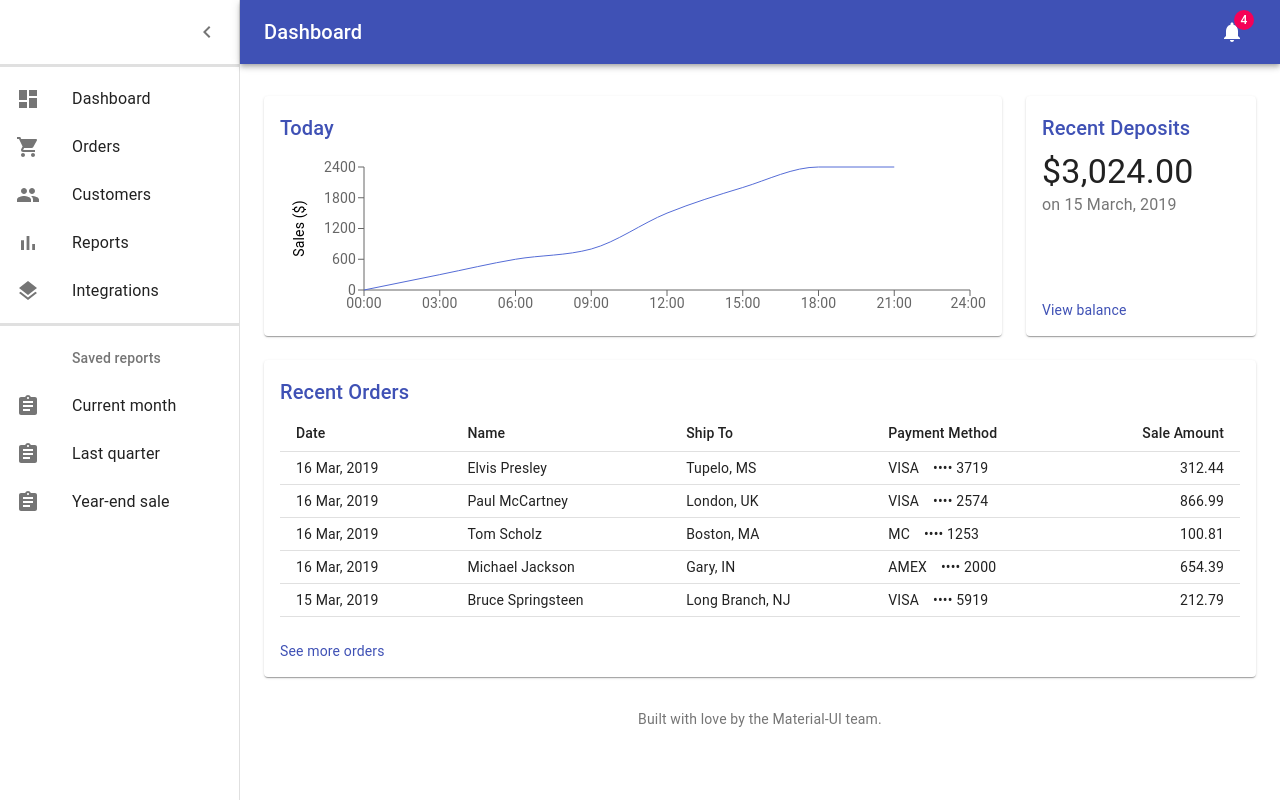
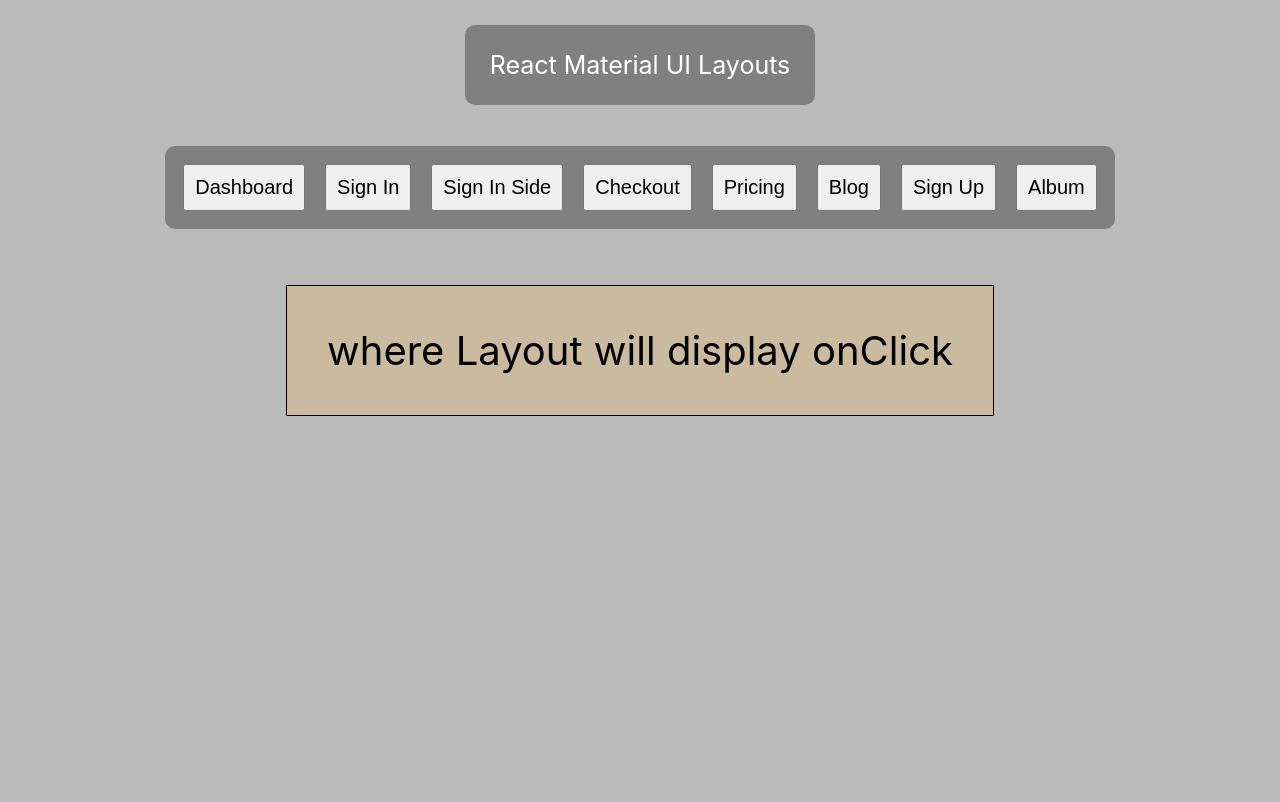
Before and after one commit to walterlee7/react-material-ui-project, a React (Create React App) app: page / in a window 1280 px wide. Shown: the top 802 px of the page. Built offline with nearby package versions, Linux system fonts and the light colour scheme.

Commit message:
landing page update

```diff
--- a/src/components/App.css
+++ b/src/components/App.css
@@ -1,5 +1,46 @@
+body {
+    background-color: rgb(187, 187, 187);
+}
+
 hr {
     background-color: black;
     padding: 0.1em;
     margin: 1em;
 }
+
+.layouts {
+    text-align: center;
+}
+
+.title {
+    display: inline-block;
+    background-color: grey;
+    padding: 1em;
+    margin: 1em;
+    font-size: 25px;
+    color: white;
+    border-radius: 10px;
+}
+
+.button-layouts {
+    display: inline-block;
+    background-color: grey;
+    padding: 0.5em;
+    margin: 1em;
+    border-radius: 10px;
+}
+
+button {
+    padding: 0.5em;
+    font-size: 20px;
+    margin: 0.5em;
+}
+
+.layout {
+    display: inline-block;
+    padding: 1em;
+    font-size: 40px;
+    margin: 1em;
+    border: 1px solid black;
+    background-color: rgb(202, 187, 160);
+}
--- a/src/components/App.js
+++ b/src/components/App.js
@@ -1,33 +1,11 @@
 import React from 'react';
 import './App.css';
-import SignIn from './SignIn';
-import SignInSide from './SignInSide';
-import Checkout from './Checkout';
-import Pricing from './Pricing';
-import Blog from './Blog';
-import Dashboard from './Dashboard';
-import SignUp from './SignUp';
-import Album from './Album';
+import Display from './Display';
 
 function App() {
     return (
         <div className="App">
-            <Dashboard />
-            <hr />
-            <SignIn />
-            <hr />
-            <SignInSide />
-            <hr />
-            <SignUp />
-            <hr />
-            <Checkout />
-            <hr />
-            <Album />
-            <hr />
-            <Pricing />
-            <hr />
-            <Blog />
-            <hr />
+            <Display />
         </div>
     );
 }
--- /dev/null
+++ b/src/components/Display.js
@@ -0,0 +1,53 @@
+import React from 'react';
+import SignIn from './SignIn';
+import SignInSide from './SignInSide';
+import Checkout from './Checkout';
+import Pricing from './Pricing';
+import Blog from './Blog';
+import Dashboard from './Dashboard';
+import SignUp from './SignUp';
+import Album from './Album';
+
+function Display() {
+    return (
+        <div className="layouts">
+            <div className="title">React Material UI Layouts</div>
+            <div>
+                <div className="button-layouts">
+                    <button>Dashboard</button>
+                    <button>Sign In</button>
+                    <button>Sign In Side</button>
+                    <button>Checkout</button>
+                    <button>Pricing</button>
+                    <button>Blog</button>
+                    <button>Sign Up</button>
+                    <button>Album</button>
+                </div>
+            </div>
+            <div className="layout">
+                <div>
+                    where Layout will display onClick
+                </div>
+            </div>
+
+            {/* <Dashboard />
+            <hr />
+            <SignIn />
+            <hr />
+            <SignInSide />
+            <hr />
+            <SignUp />
+            <hr />
+            <Checkout />
+            <hr />
+            <Album />
+            <hr />
+            <Pricing />
+            <hr />
+            <Blog />
+            <hr /> */}
+        </div>
+    );
+}
+
+export default Display;
```
